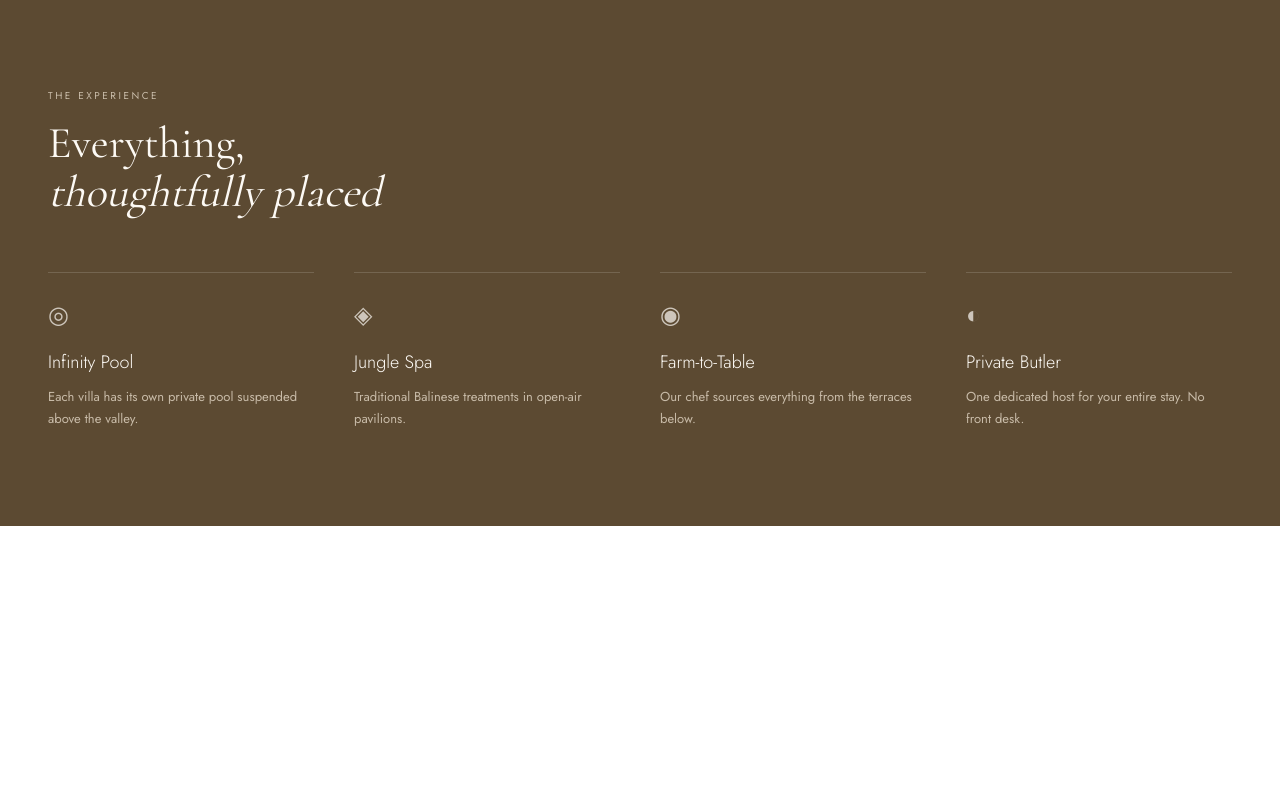
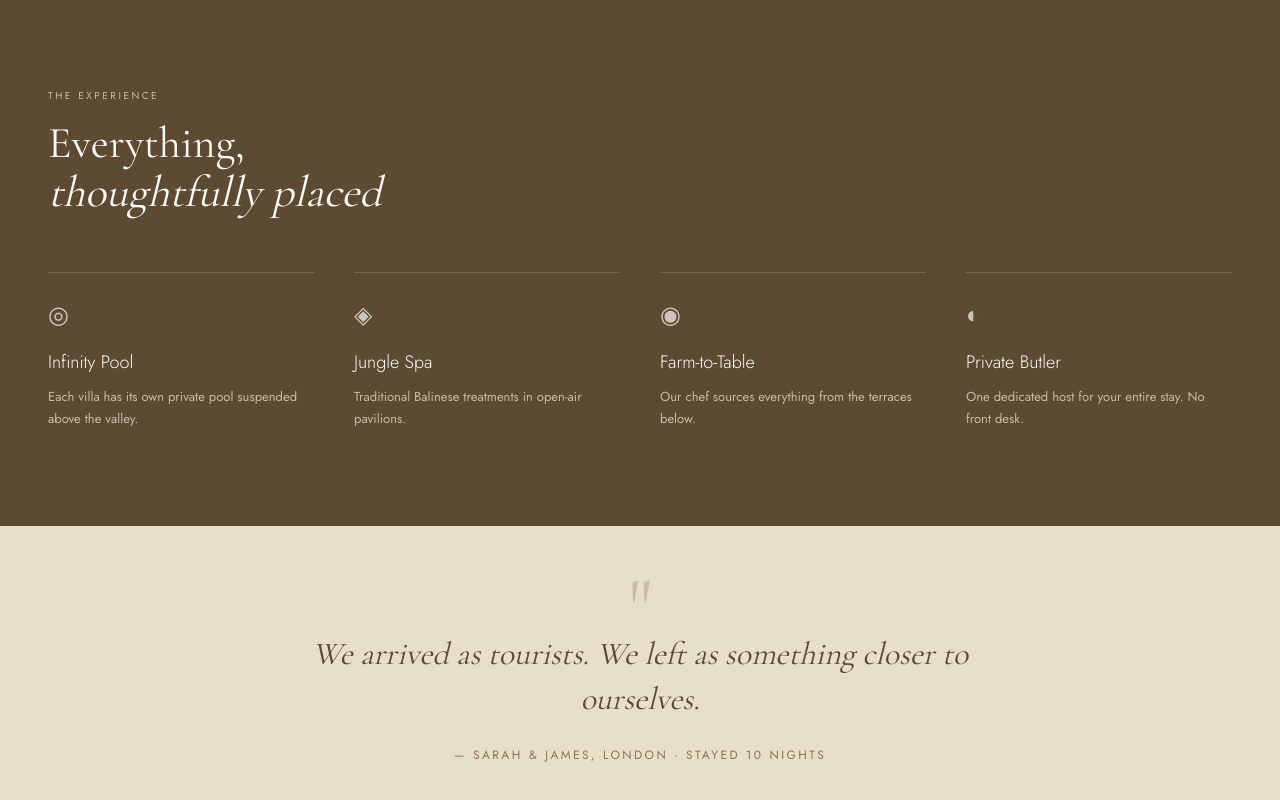
Before and after one commit to innakostiuk/villa-uma-sari, a Next.js app: page / in a window 1280 px wide. Shown: the part 2591-3391 px from the top of the page. Before the commit the page ends 3117 px from the top, so only its background shows below. Built offline with nearby package versions, Linux system fonts and the light colour scheme.

Commit message:
feat: add quote section

```diff
--- a/app/page.tsx
+++ b/app/page.tsx
@@ -1,8 +1,9 @@
 import Hero from '@/components/Hero';
 import Intro from '@/components/Intro';
-import Amenities from '@/components/layout/Amenities';
+import Amenities from '@/components/Amenities';
 import Navbar from '@/components/layout/Navbar';
 import Rooms from '@/components/Rooms';
+import Quote from '@/components/Quote';
 
 export default function Home() {
   return (
@@ -13,6 +14,7 @@ export default function Home() {
         <Intro />
         <Rooms />
         <Amenities />
+        <Quote />
       </main>
     </>
   );
--- /dev/null
+++ b/components/Quote.tsx
@@ -0,0 +1,18 @@
+export default function Quote() {
+  return (
+    <div className="bg-sand-dark px-12 py-20 text-center">
+      <div className="mb-6 font-serif text-[80px] leading-0.5 text-fog">
+        &quot;
+      </div>
+      <p
+        className="mx-auto mb-6 max-w-175 font-serif text-[32px] leading-[1.4]
+          text-earth-deep italic"
+      >
+        We arrived as tourists. We left as something closer to ourselves.
+      </p>
+      <p className="text-[12px] tracking-[0.2em] text-earth uppercase">
+        — Sarah & James, London · Stayed 10 nights
+      </p>
+    </div>
+  );
+}
```
Also changed, not shown: components/Amenities.tsx (renamed from components/layout/Amenities.tsx).
